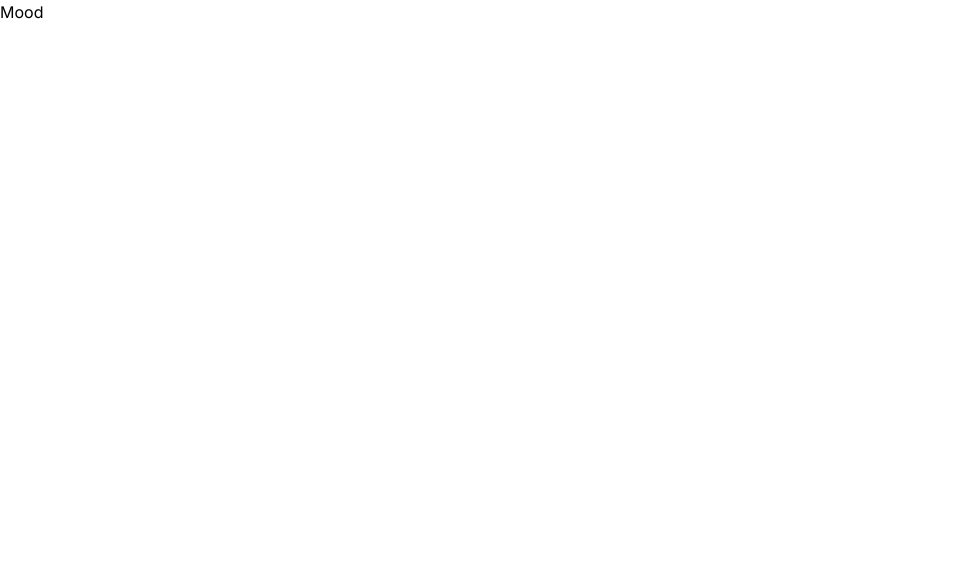
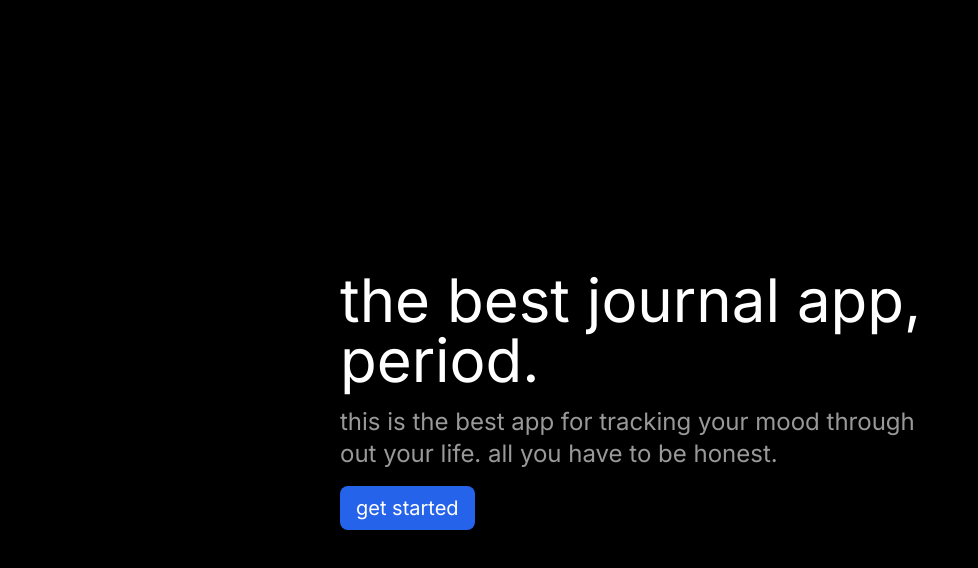
Before and after one commit to Javid726/mood, a Next.js app: page / in a window 1280 px wide. Shown: the top 568 px of the page, without its empty margins (0-978 px from the left). Built offline with nearby package versions, Linux system fonts and the light colour scheme.

Commit message:
home page

```diff
--- a/app/page.tsx
+++ b/app/page.tsx
@@ -1,3 +1,22 @@
+import Link from 'next/link'
+
 export default function Home() {
-  return <div>Mood</div>
+  return (
+    <div className="w-screen h-screen bg-black flex justify-center items-center text-white">
+      <div className="w-full max-w-[600px] mx-auto">
+        <h1 className="text-6xl mb-4">the best journal app, period.</h1>
+        <p className="text-2xl text-white/60 mb-4">
+          this is the best app for tracking your mood through out your life. all
+          you have to be honest.
+        </p>
+        <div>
+          <Link href="/journal">
+            <button className="bg-blue-600 px-4 py-2 rounded-lg text-xl">
+              get started
+            </button>
+          </Link>
+        </div>
+      </div>
+    </div>
+  )
 }
```
